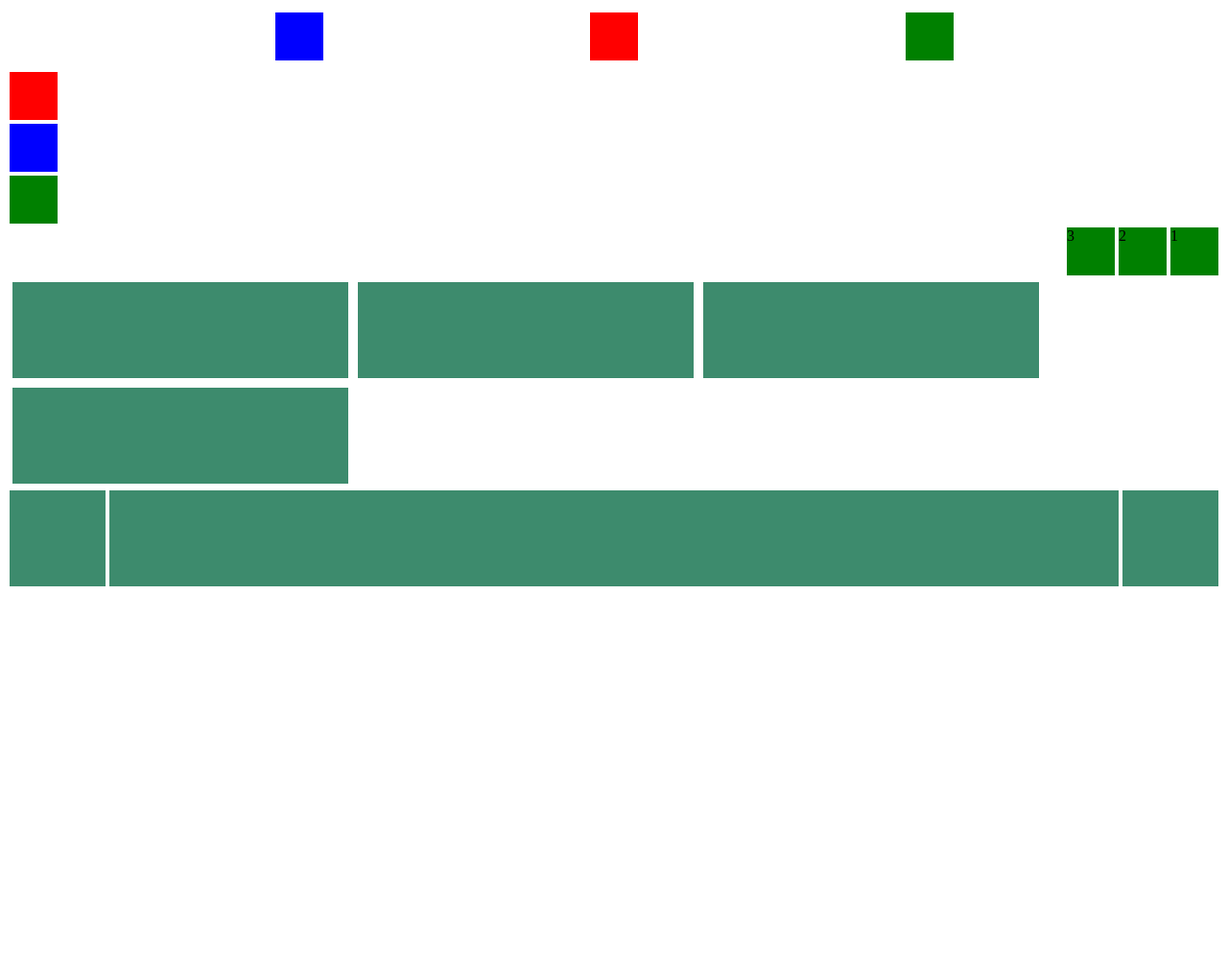
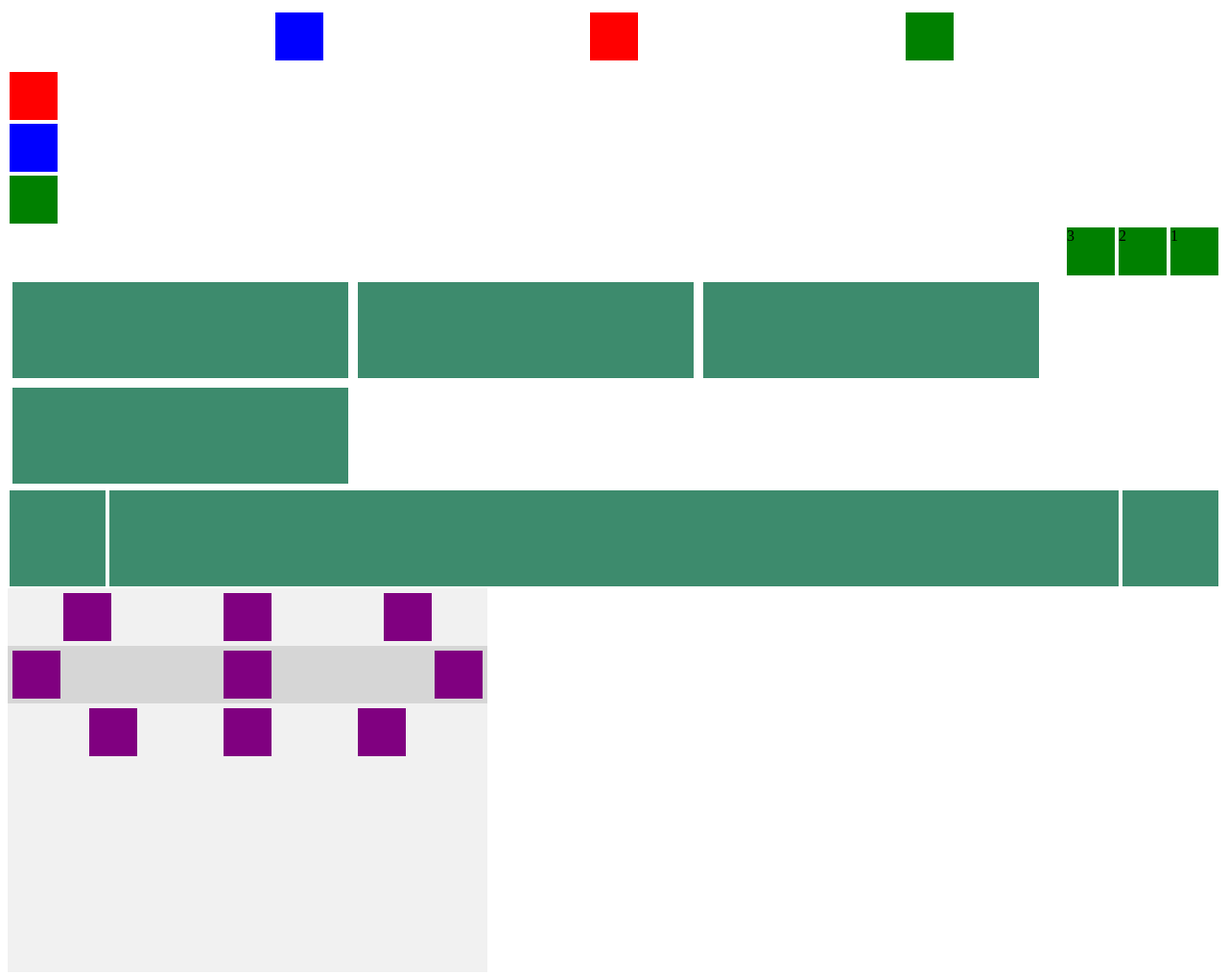
Before and after one commit to Sethlstew12/M1C2-Flexbox-Assignment, a website: page index.html in a window 1280 px wide. Shown: the whole page at 96% size. Before the commit the page ends 800 px from the top, so only its background shows below. Drawn offline with Linux system fonts and the light colour scheme.

Commit message:
commit to 'main'

```diff
--- a/index.html
+++ b/index.html
@@ -117,7 +117,50 @@
          flex-grow: 2;
      }
 
+     .flexSix {
+         display: flex;
+         flex-direction: column;
+         height:400px;
+         width: 500px;
+         background-color: #f1f1f1;
+     }
 
+     .one div {
+         margin: 5px;
+         width: 50px;
+         height: 50px;
+         background-color: purple;
+     }
+
+     .one {
+         display: flex;
+         justify-content: space-around;
+     }
+
+     .two div {
+        margin: 5px;
+        width: 50px;
+        height: 50px;
+        background-color: purple;
+     }
+
+     .two {
+         display: flex;
+         justify-content: space-between;
+         background-color: #d6d6d6;
+     }
+
+     .three div {
+        margin: 5px;
+         width: 50px;
+         height: 50px;
+         background-color: purple;
+     }
+
+     .three {
+         display: flex;
+         justify-content: space-evenly;
+     }
 
 
 </style>
@@ -154,9 +197,22 @@
     </div>
 
     <div class="flexSix">
-
+        <div class="one">
+            <div class="square"></div>
+            <div class="square"></div>
+            <div class="square"></div>
+        </div>
+        <div class="two">
+            <div class="square"></div>
+            <div class="square"></div>
+            <div class="square"></div>
+        </div>
+        <div class="three">
+            <div class="square"></div>
+            <div class="square"></div>
+            <div class="square"></div>
+        </div>
     </div>
-
 
 
 </body>
```
